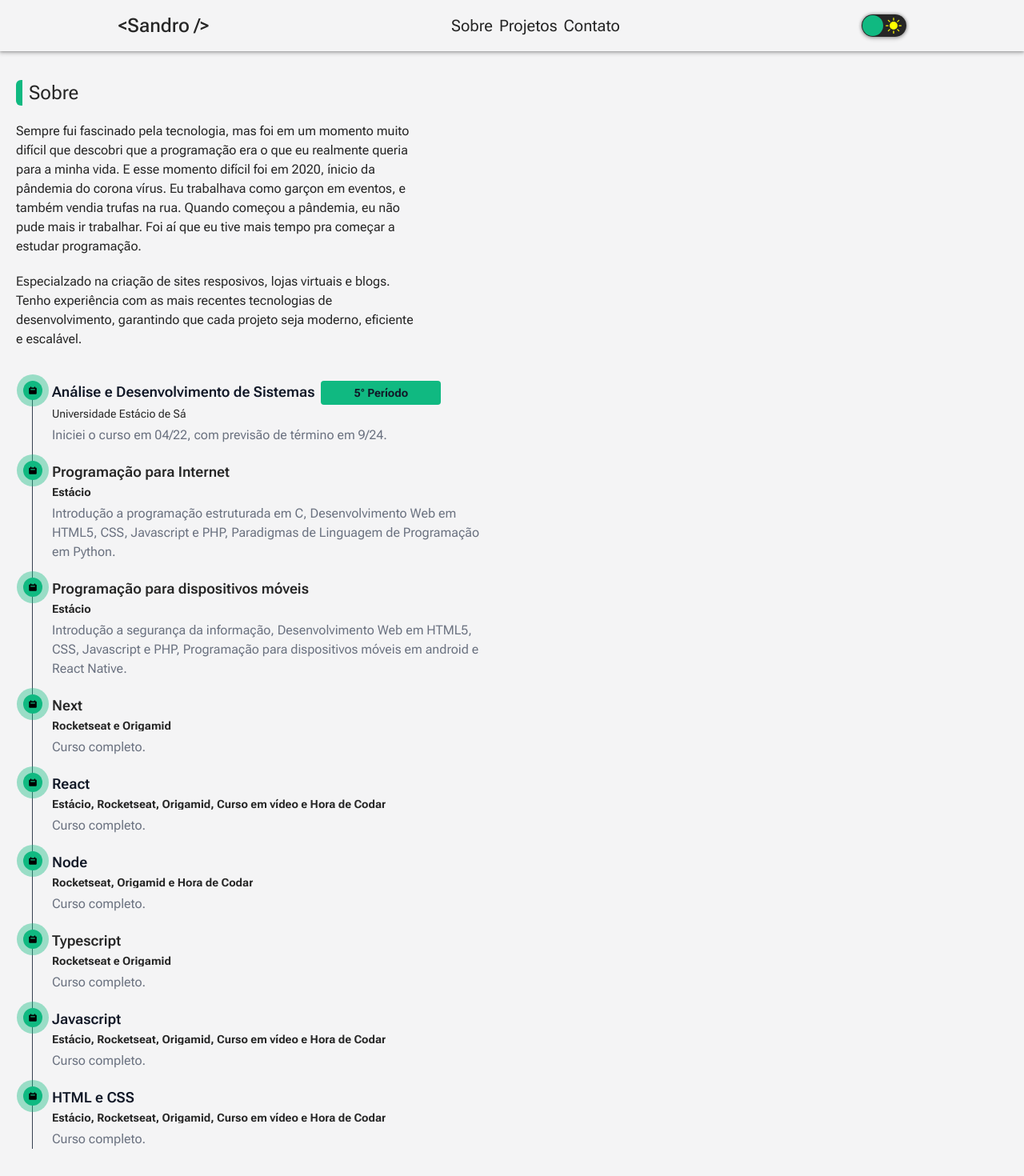
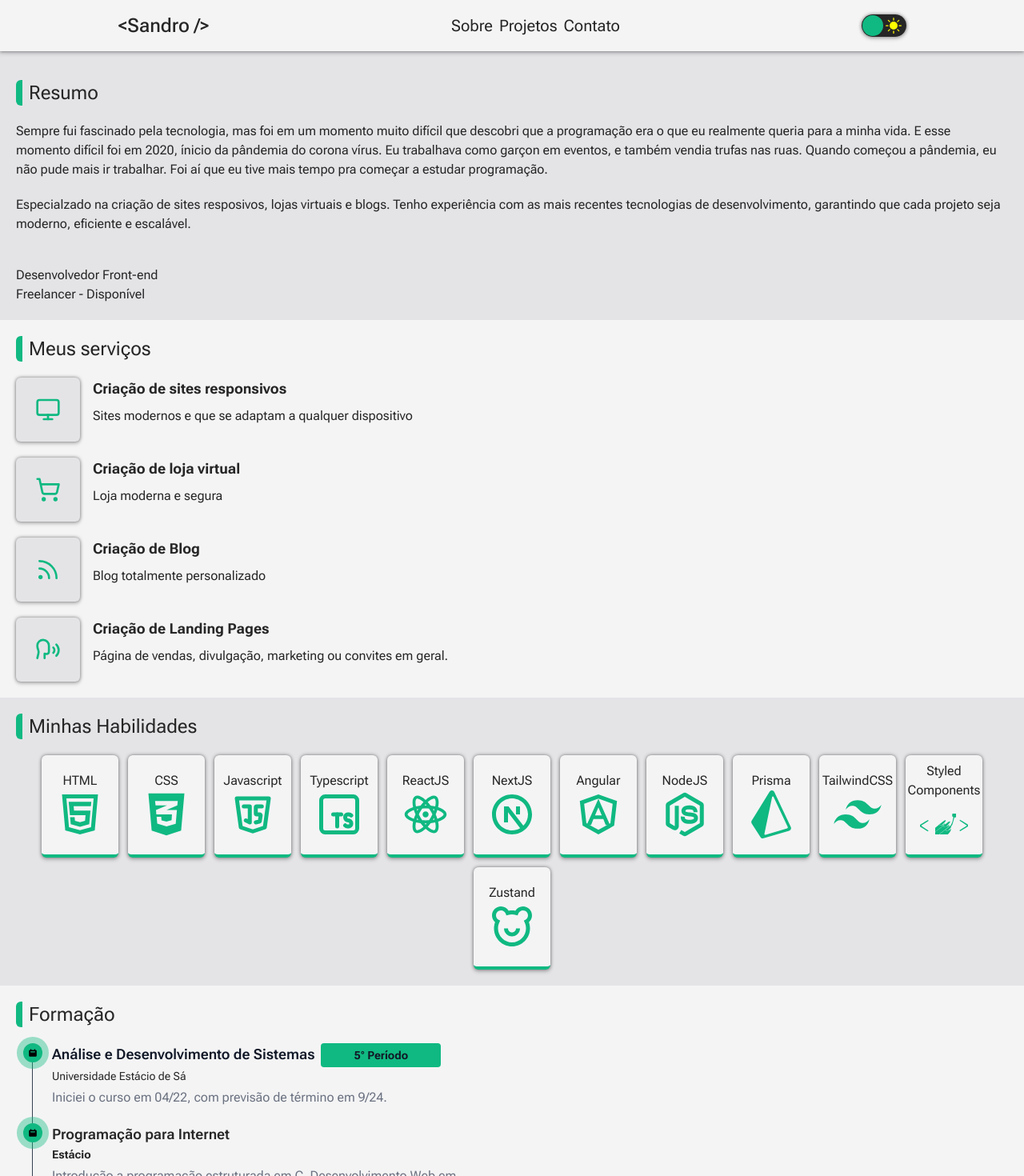
Before and after one commit to SandroFernandesRosal/my-portfolio-next, a Next.js app: page /sobre in a window 1280 px wide. Shown: the top 1470 px of the page at 80% size. Built offline with nearby package versions, Linux system fonts and the light colour scheme; a web font is replaced by a local one.

Commit message:
feat: reformulando page sobre e projetos

```diff
--- a/src/app/projetos/[slug]/page.tsx
+++ b/src/app/projetos/[slug]/page.tsx
@@ -2,6 +2,18 @@ import { ProjectProps } from '@/data/types/projects'
 import { api } from '@/data/api'
 import { Metadata } from 'next'
 import Image from 'next/image'
+import {
+  RiHtml5Line,
+  RiReactjsLine,
+  RiNextjsLine,
+  RiAngularjsLine,
+  RiNodejsLine,
+  RiTailwindCssFill,
+  RiBearSmileLine,
+} from 'react-icons/ri'
+import { FaCss3Alt } from 'react-icons/fa'
+import { TbBrandJavascript, TbBrandTypescript } from 'react-icons/tb'
+import { SiPrisma, SiStyledcomponents } from 'react-icons/si'
 
 interface SlugProps {
   params: {
@@ -38,17 +50,53 @@ export default async function ProjecttPage({ params }: SlugProps) {
     <div className="pt-[90px] flex flex-col items-center gap-5 min-h-screen bg-bglightsecundary dark:bg-bgdarksecundary pb-10">
       <h1 className="text-center text-2xl font-extrabold">{project.title}</h1>
 
-      <div className="flex flex-wrap gap-5 justify-evenly w-full  ">
+      <div className="flex flex-wrap gap-5 justify-evenly w-full ">
         <div className="flex flex-col gap-4">
           <p className="text-center">{project.description}</p>
-          <ul className="flex px-1 gap-2 justify-center flex-wrap mb-2 font-bold">
+          <ul className="flex px-1 gap-4 justify-center flex-wrap mb-2 font-bold">
             {project.tecs.map((tec, i) => {
               return (
                 <li
-                  className=" p-1 rounded-md bg-bglight dark:bg-bgdark shadow-shadowlight dark:shadow-shadowdark"
+                  className="p-2  dark:bg-bgdark bg-bglight shadow-shadowlight dark:shadow-shadowdark rounded-md flex flex-col items-center w-16 justify-center text-center h-24 border-b-4 border-primary"
                   key={i}
                 >
                   {tec}
+                  {tec === 'HTML' && (
+                    <RiHtml5Line className="text-6xl text-primary" />
+                  )}
+                  {tec === 'CSS' && (
+                    <FaCss3Alt className="text-6xl text-primary" />
+                  )}
+                  {tec === 'JS' && (
+                    <TbBrandJavascript className="text-6xl text-primary" />
+                  )}
+                  {tec === 'TS' && (
+                    <TbBrandTypescript className="text-6xl text-primary" />
+                  )}
+                  {tec === 'React' && (
+                    <RiReactjsLine className="text-6xl text-primary" />
+                  )}
+                  {tec === 'Next' && (
+                    <RiNextjsLine className="text-6xl text-primary" />
+                  )}
+                  {tec === 'Tailwind' && (
+                    <RiTailwindCssFill className="text-6xl text-primary" />
+                  )}
+                  {tec === 'Zustand' && (
+                    <RiBearSmileLine className="text-6xl text-primary" />
+                  )}
+                  {tec === 'Angular' && (
+                    <RiAngularjsLine className="text-6xl text-primary" />
+                  )}
+                  {tec === 'API' && (
+                    <RiNodejsLine className="text-6xl text-primary" />
+                  )}
+                  {tec === 'Styled Components' && (
+                    <SiStyledcomponents className="text-6xl text-primary" />
+                  )}
+                  {tec === 'Prisma' && (
+                    <SiPrisma className="text-6xl text-primary" />
+                  )}
                 </li>
               )
             })}
--- a/src/app/sobre/page.tsx
+++ b/src/app/sobre/page.tsx
@@ -1,33 +1,48 @@
 import Services from '@/components/services'
+import Skills from '@/components/skills'
 import TimeLine from '@/components/timeline'
 
 export default function Sobre() {
   return (
-    <section className="min-h-screen pt-[100px]">
+    <section className="min-h-screen ">
+      <div className="bg-bglightsecundary dark:bg-bgdarksecundary pt-[100px]">
         <h1 className="border-l-8 mb-5 border-primary pl-2 rounded-md text-2xl mx-5">
-        Sobre
+          Resumo
         </h1>
-      <div className="text-left max-w-[400px] lg:max-w-[500px] mx-5 mb-10">
+        <div className="text-left mx-5 mb-10">
           <p className="mb-5">
             Sempre fui fascinado pela tecnologia, mas foi em um momento muito
             difícil que descobri que a programação era o que eu realmente queria
             para a minha vida. E esse momento difícil foi em 2020, ínicio da
             pândemia do corona vírus. Eu trabalhava como garçon em eventos, e
-          também vendia trufas na rua. Quando começou a pândemia, eu não pude
-          mais ir trabalhar. Foi aí que eu tive mais tempo pra começar a estudar
-          programação.
+            também vendia trufas nas ruas. Quando começou a pândemia, eu não
+            pude mais ir trabalhar. Foi aí que eu tive mais tempo pra começar a
+            estudar programação.
           </p>
 
           <p>
             Especialzado na criação de sites resposivos, lojas virtuais e blogs.
-          Tenho experiência com as mais recentes tecnologias de desenvolvimento,
-          garantindo que cada projeto seja moderno, eficiente e escalável.
+            Tenho experiência com as mais recentes tecnologias de
+            desenvolvimento, garantindo que cada projeto seja moderno, eficiente
+            e escalável.
           </p>
         </div>
 
-      <TimeLine />
+        <div className="pl-5 pb-5">
+          <p>Desenvolvedor Front-end</p>
+          <p>Freelancer - Disponível </p>
+        </div>
+      </div>
 
       <Services />
+
+      <Skills />
+
+      <h1 className="border-l-8 my-5 border-primary pl-2 rounded-md text-2xl mx-5">
+        Formação
+      </h1>
+
+      <TimeLine />
     </section>
   )
 }
--- a/src/components/highlight.tsx
+++ b/src/components/highlight.tsx
@@ -13,15 +13,6 @@ export default function HighLight() {
           Sandro Fernandes
         </p>
         <h2>Desenvolvedor Font-end</h2>
-
-        <div className="mt-5  text-left max-w-[400px] lg:max-w-[500px]">
-          <p>
-            Especialzado na criação de sites resposivos, lojas virtuais e blogs.
-            Tenho experiência com as mais recentes tecnologias de
-            desenvolvimento, garantindo que cada projeto seja moderno, eficiente
-            e escalável.
-          </p>
-        </div>
 
         <div className="flex my-5 gap-3 justify-center w-ful flex-wrap">
           <Link
```
Lines whose indentation alone changed are shown as unchanged.
